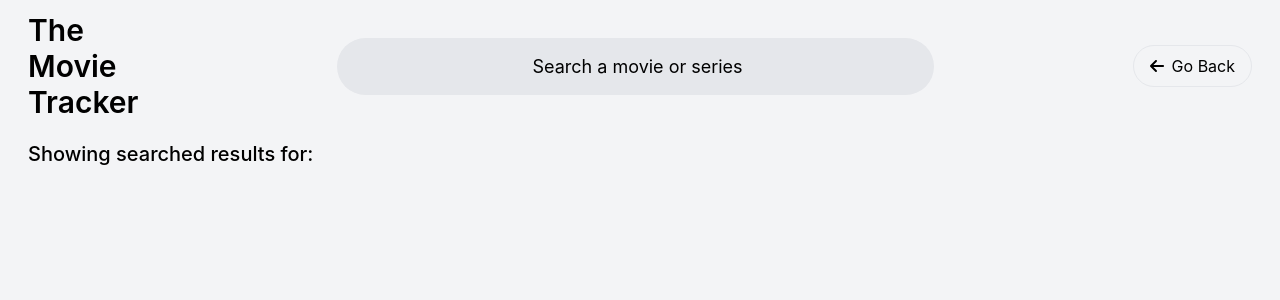
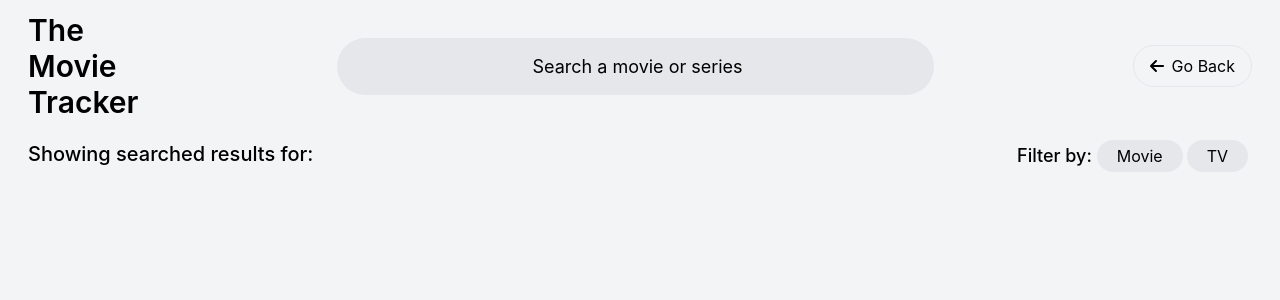
Before and after one commit to rizwan-rizu/movieexplorer, a React (Create React App) app: page /search in a window 1280 px wide. Shown: the top 300 px of the page. Built offline with nearby package versions, Linux system fonts and the light colour scheme.

Commit message:
applied filter in search movies

```diff
--- a/src/Pages/searchMovie/index.tsx
+++ b/src/Pages/searchMovie/index.tsx
@@ -11,6 +11,7 @@ import LoadingSpinner from '../../common/loadingSpinner';
 const SearchMovies = () => {
   const [keyword, setKeyword] = useState<string>('')
   const [page, setPage] = useState<number>(1)
+  const [filterBy, setFilterBy] = useState<string>('')
   const { search, loading, error, hasMore } = useMovieSearch(`/search/multi`, page, keyword);
   const navigate = useNavigate()
   const observer: any = useRef()
@@ -56,14 +57,31 @@ const SearchMovies = () => {
         </div>
       </div>
       <div className="pt-5">
+        <div className='flex justify-between'>
+          <div>
             <span className="font-medium text-black text-xl">Showing searched results for:</span>
             <span className="font-bold text-black ml-3 text-xl">{keyword}</span>
+          </div>
+          <div>
+            <span className="font-medium text-black ml-3 text-lg">Filter by: </span>
+            <button
+              className={`bg-${filterBy === 'movie' ? 'black' : 'gray-200'} py-1 px-5 mr-1 text-${filterBy === 'movie' ? 'white' : 'black'} font-normal rounded-full`}
+              onClick={() => setFilterBy(prev => (prev === "movie" ? '' : "movie"))}
+            >
+              Movie
+            </button>
+            <button
+              className={`bg-${filterBy === 'tv' ? 'black' : 'gray-200'} py-1 px-5 mr-1 text-${filterBy === 'tv' ? 'white' : 'black'} font-normal rounded-full`}
+              onClick={() => setFilterBy(prev => (prev === "tv" ? '' : "tv"))}
+            >
+              TV
+            </button>
+          </div>
+        </div>
         <div className="w-full py-2">
           <div className="flex flex-wrap">
-            {search.map((x: iMovie, idx: number) => {
-              if (['tv', 'movie'].includes(x.media_type) && x.poster_path !== null) {
-                return (
-                  <div key={x.id} ref={(search.length === idx + 1) ? lastElement : null} className="flex-shrink-0 p-2">
+            {search.filter(x => filterBy ? x.media_type === filterBy : x).map((x: iMovie, idx: number) => (
+              <div key={x.id} ref={(search.filter(x => filterBy ? x.media_type === filterBy : x).length === idx + 1) ? lastElement : null} className="flex-shrink-0 p-2">
                 <img
                   className="rounded-xl cursor-pointer transition duration-300 ease-in-out hover:scale-110"
                   src={`https://image.tmdb.org/t/p/w185/${x.poster_path}`}
@@ -71,19 +89,14 @@ const SearchMovies = () => {
                   onClick={() => navigate(`/movie/${x.id}`)}
                 />
               </div>
-                )
-              } else {
-                return null
-              }
-            }
-            )}
+            ))}
           </div>
           {loading && <LoadingSpinner />}
           {(!loading && !error && search.length === 0 && keyword) && <p>No result found</p>}
           {error && <p>An Error has occured. We have failed to fetch search results. Please try again by refreshing you page.</p>}
         </div>
       </div>
-    </div>
+    </div >
   );
 };
 
--- a/src/hooks/useMovieSearch.tsx
+++ b/src/hooks/useMovieSearch.tsx
@@ -21,7 +21,11 @@ export const useMovieSearch = (endPoint: string, page: number, keyword: string |
       apiService({ method: "GET", url: endPoint, params })
         .then(res => {
           if (res.status === 200) {
-            setSearch((prev: iMovie[]) => ([...prev, ...res.data.results]));
+            if (endPoint === `/search/multi`) {
+              setSearch((prev: iMovie[]) => ([...prev, ...res.data.results.filter((x: iMovie) => ['tv', 'movie'].includes(x.media_type) && x.poster_path !== null)]));
+            } else {
+              setSearch((prev: iMovie[]) => ([...prev, ...res.data.results]));
+            }
             setLoading(false)
             setHasMore(res.data.results.length > 0)
           }
```
Lines whose indentation alone changed are shown as unchanged.
